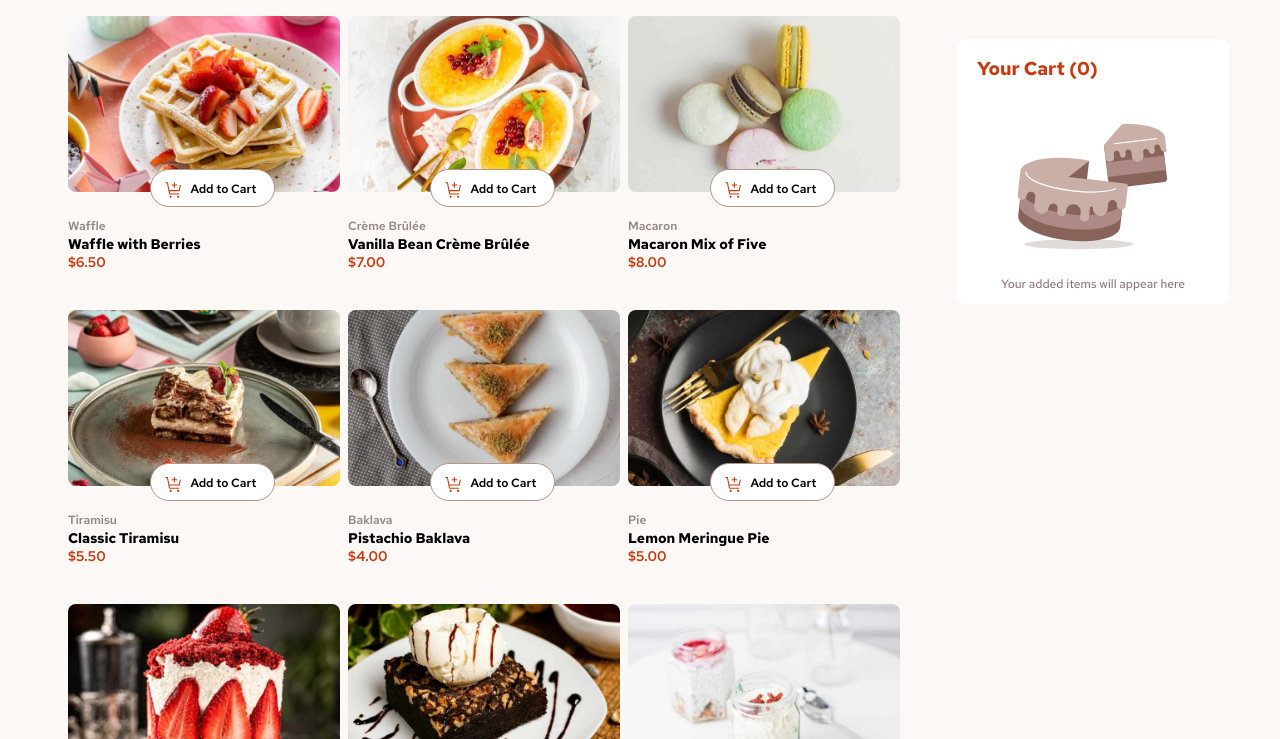
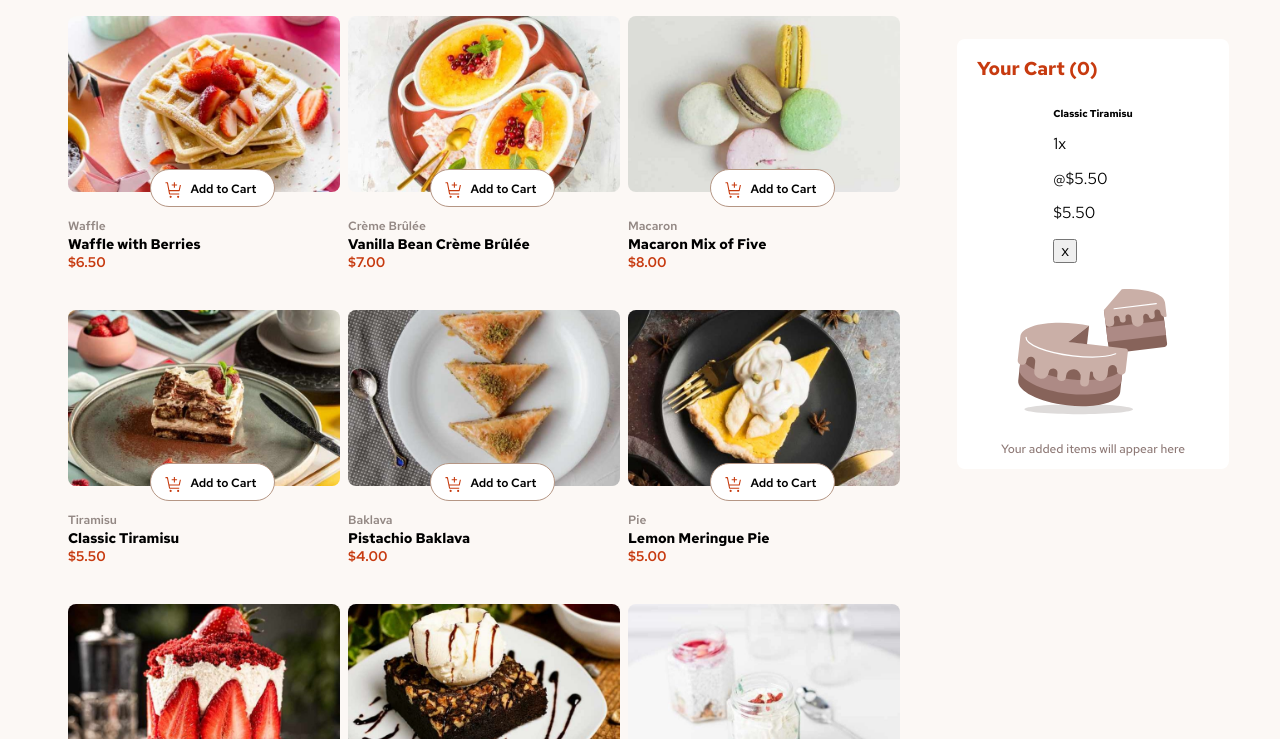
Before and after one commit to luis-gn006/product-list-with-cart-main, a plain HTML site: page index.html in a window 1280 px wide. Shown: the part 61-800 px from the top of the page. Drawn offline with Linux system fonts and the light colour scheme.

Commit message:
program template

```diff
--- /dev/null
+++ b/blocks/addedCart.css
@@ -0,0 +1,3 @@
+.addedCart__heading {
+  font-size: 10px;
+}
--- a/index.html
+++ b/index.html
@@ -215,6 +215,21 @@
       </section>
       <section class="your-cart">
         <h3 class="your-cart__heading">Your Cart (0)</h3>
+        <div class="addedCart">
+          <div class="addedCart__left-column">
+            <div class="addedCart__heading-container">
+              <h3 class="addedCart__heading">Classic Tiramisu</h3>
+            </div>
+            <div class="addedCart__price-container">
+              <p class="addedCart__quantity">1x</p>
+              <p class="addedCart__price">@$5.50</p>
+              <p class="addedCart__total-price">$5.50</p>
+            </div>
+          </div>
+          <div class="addedCart__right-column">
+            <button class="addedCart__delete">x</button>
+          </div>
+        </div>
         <img
           src="./images/illustration-empty-cart.svg"
           alt=""
@@ -238,6 +253,15 @@
         >.
       </footer>
     </div>
+    <template class="addedCart__template">
+      <div class="addedCart">
+        <h3 class="addedCart__heading"></h3>
+        <p class="addedCart__quantity"></p>
+        <p class="addedCart__price"></p>
+        <p class="addedCart__total-price"></p>
+        <button class="addedCart__delete"></button>
+      </div>
+    </template>
     <script type="module" src="./scripts/index.js"></script>
   </body>
 </html>
--- a/pages/index.css
+++ b/pages/index.css
@@ -6,4 +6,5 @@
 @import url(../blocks/product.css);
 @import url(../blocks/add-to-cart.css);
 @import url(../blocks/your-cart.css);
+@import url(../blocks/addedCart.css);
 @import url(../blocks/footer.css);
```
